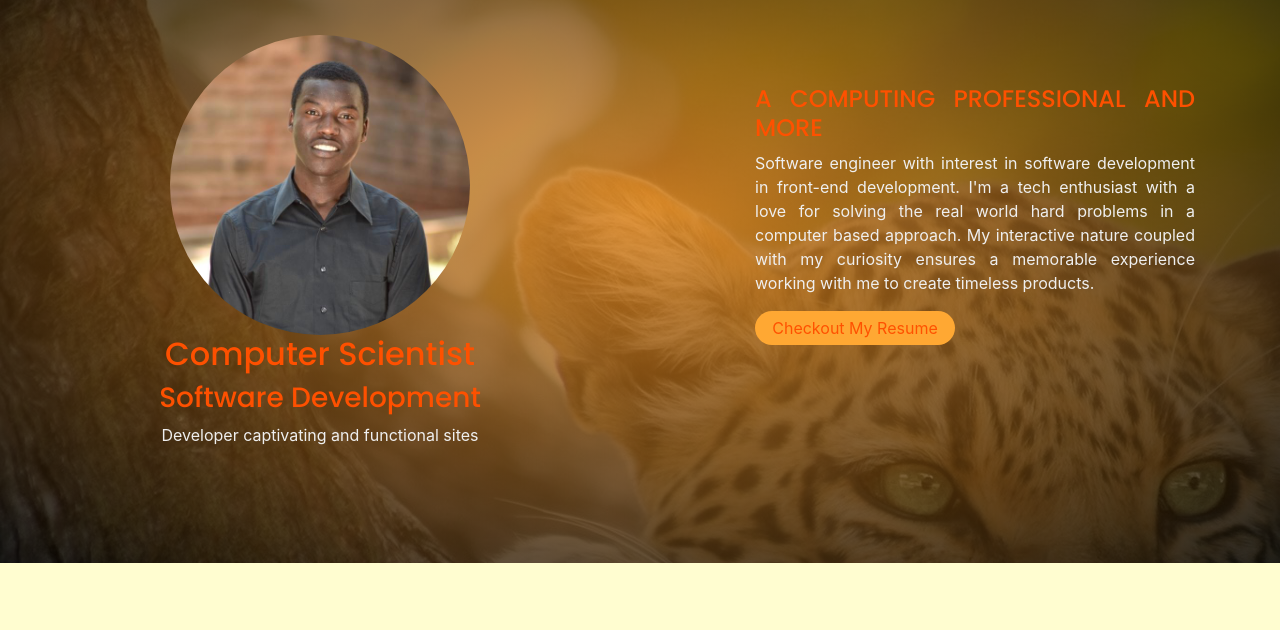
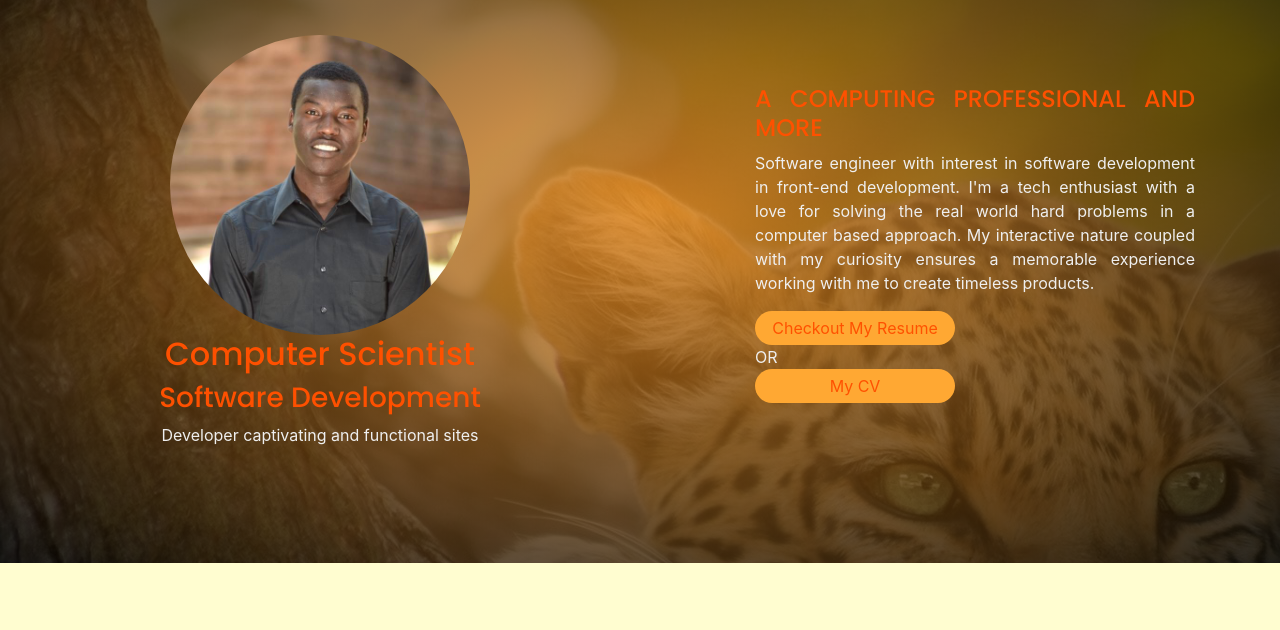
Before and after one commit to MorwabEnock/portfolio, a plain HTML site: page index.html in a window 1280 px wide. Shown: the part 135-765 px from the top of the page. Drawn offline with nearby package versions, Linux system fonts and the light colour scheme; some packages are replaced by stand-ins of ours; a script that the page names is missing.

Commit message:
Update index.html

```diff
--- a/index.html
+++ b/index.html
@@ -54,7 +54,7 @@
                     <p>Software engineer with interest in software development in front-end development. I'm a tech enthusiast with a love for solving the real world hard problems in a computer based approach. My interactive nature coupled with my curiosity
                         ensures a memorable experience working with me to create timeless products.
                     </p>
-                    <a href="resume.pdf">Checkout My Resume</a>
+                    <a href="resume.pdf">Checkout My Resume</a> OR <a href="Enock Morwabe _CV.pdf">My CV</a>
                 </div>
             </div>
         </div>
```
